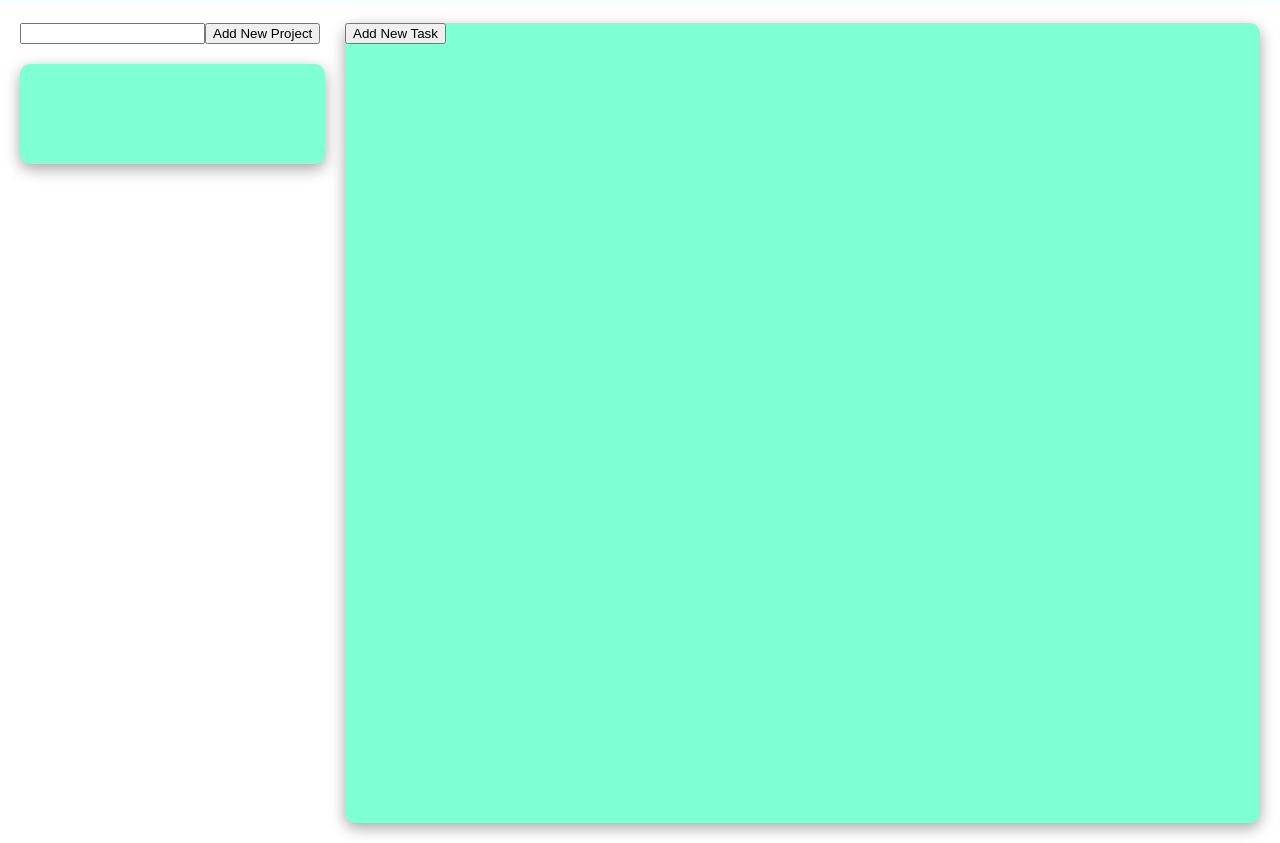
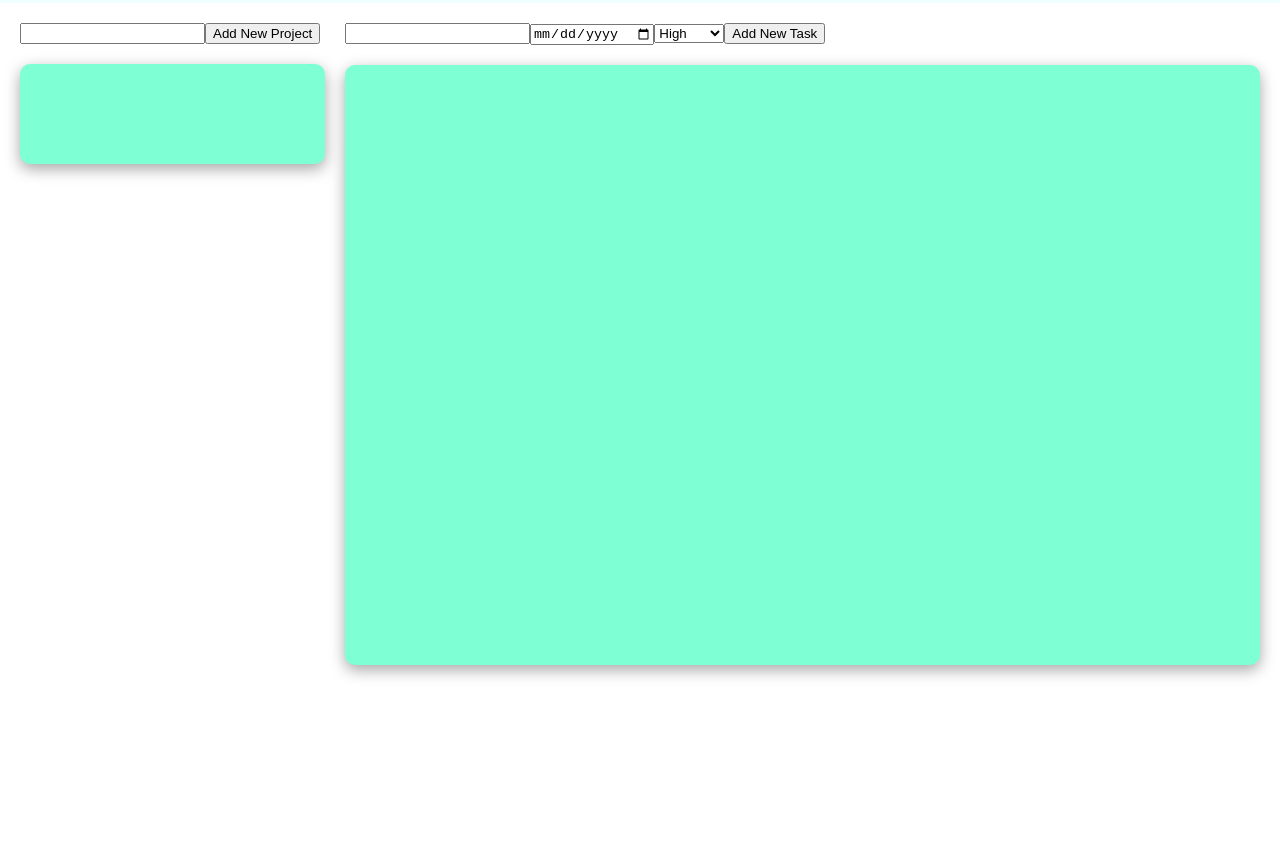
Before and after one commit to kingfeekra/todo-list, a website built with webpack: page dist/index.html in a window 1280 px wide. Shown: the part 72-915 px from the top of the page. After the commit the page ends 800 px from the top, so only its background shows below. Built offline with nearby package versions, Linux system fonts and the light colour scheme.

Commit message:
add date and urgency inputs
add function which adds inputted date to the task list

some code refactored

```diff
--- a/src/addNewProject.js
+++ b/src/addNewProject.js
@@ -6,7 +6,8 @@ const newProject = (() => {
         projectDiv.classList.add("project");
         projectDiv.textContent = textbox.value;
         projectsList.appendChild(projectDiv);
-
+    }
+    const addDeleteButton = function() {
         const svg = document.createElementNS("http://www.w3.org/2000/svg", "svg");
         svg.setAttributeNS(null, "viewbox", "0 0 24 24");
         svg.classList.add("svgClass");
@@ -37,12 +38,16 @@ const newProject = (() => {
         addProjectDiv : function() {
             addProjectDiv();
         },
+        addDeleteButton : function() {
+            addDeleteButton();
+        }
     }
 }
 )()
 
 function addNewProject() {
     newProject.addProjectDiv();
+    newProject.addDeleteButton();
 }
 
 export{addNewProject};
--- a/src/pageLoad.js
+++ b/src/pageLoad.js
@@ -1,4 +1,5 @@
 import { addNewProject } from "./addNewProject";
+import { addNewTask } from "./addNewTask";
 
 const container = document.querySelector("#container");
 
@@ -71,9 +72,52 @@ const mainContent = (() => {
 
     const addTasksContent = function() {
         const tasksDiv = document.querySelector(".tasksDiv");
+        for(let i = 0; i < 2; i++) {
+            const div = document.createElement("div");
+            tasksDiv.appendChild(div);
+            if(i == 1) {
+                div.classList.add("tasksList");
+            }
+        }
+        const divs = document.querySelectorAll(".tasksDiv > div");
+        const textbox = document.createElement("input");
+        textbox.setAttribute("type", "text");
+        textbox.classList.add("tasksTextbox");
+        divs[0].appendChild(textbox);
+
+        const date = document.createElement("input");
+        date.setAttribute("type", "date");
+        date.classList.add("date");
+        divs[0].appendChild(date);
+
+        const urgency = document.createElement("select");
+        divs[0].appendChild(urgency);
+
+        const urgencySelect = document.querySelector("select");
+        const option1 = document.createElement("option");
+        option1.value = "high";
+        option1.textContent = "High";
+        urgencySelect.appendChild(option1);
+
+        const option2 = document.createElement("option");
+        option2.value = "medium";
+        option2.textContent = "Medium";
+        urgencySelect.appendChild(option2);
+
+        const option3 = document.createElement("option");
+        option3.value = "low";
+        option3.textContent = "Low";
+        urgencySelect.appendChild(option3);
+
+
         const button = document.createElement("button");
+        button.classList.add("taskButton");
         button.textContent = "Add New Task";
-        tasksDiv.appendChild(button);
+        button.addEventListener("click", function() {
+            addNewTask();
+        }
+        )
+        divs[0].appendChild(button);
     }
 
     return {
--- a/src/styles.css
+++ b/src/styles.css
@@ -109,11 +109,16 @@ main {
     cursor: pointer;
 }
 
-.tasksDiv {
+.tasksList {
     background-color: aquamarine;
     box-shadow: rgba(0, 0, 0, 0.35) 0px 5px 15px;
     border-radius: 10px;
     min-width: 100%;
-    min-height: 100vh;
+    min-height: 600px;
+    margin-top: 20px;
     margin-right: 100px;
 }
+
+.task {
+    display: flex;
+}
```
Also changed, not shown: dist/main.js, 1 other file.
